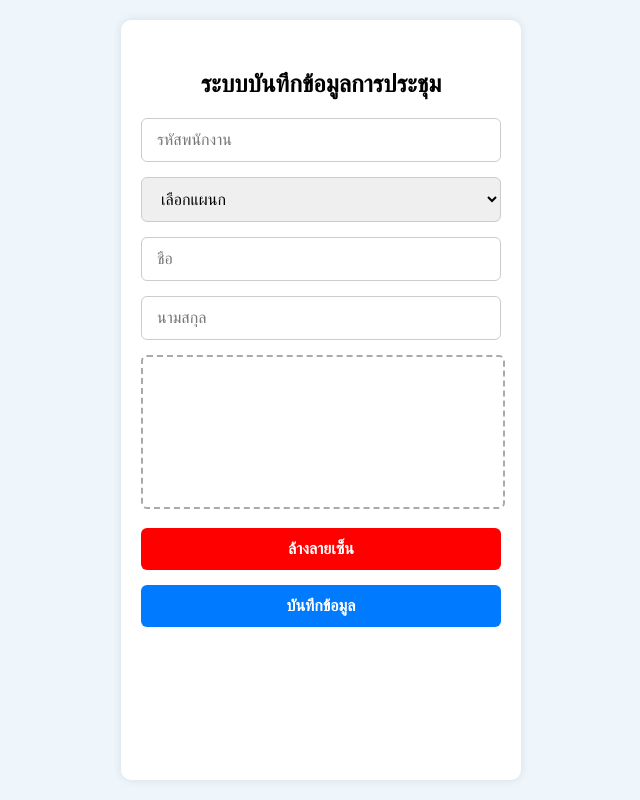
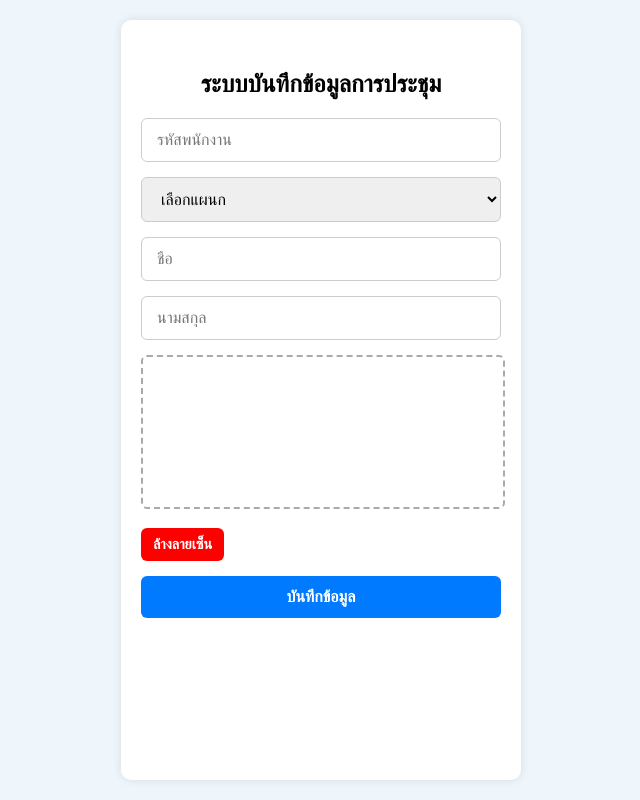
Before and after one commit to xPH4NTOMx/meeting-form, a plain HTML site: page index.html in a window 1280 px wide. Shown: the whole page, without its empty margins (319-959 px from the left). Drawn offline with Linux system fonts and the light colour scheme; some packages are replaced by stand-ins of ours; a script that the page names is missing.

Commit message:
edit btn

```diff
--- a/index.html
+++ b/index.html
@@ -62,6 +62,12 @@
       cursor: pointer;
       font-weight: bold;
     }
+    .small-btn {
+      width: auto;
+      padding: 8px 12px;
+      font-size: 0.9rem;
+      display: inline-block;
+    }
 
     /* Loading Overlay */
     #loadingOverlay {
@@ -101,7 +107,7 @@
     <input id="firstName" placeholder="ชื่อ" required />
     <input id="lastName" placeholder="นามสกุล" required />
     <canvas id="signature"></canvas>
-    <button type="button" class="btn-red" id="clearBtn">ล้างลายเซ็น</button>
+    <button type="button" class="btn-red small-btn" id="clearBtn">ล้างลายเซ็น</button>
     <button type="button" class="btn-blue" id="submitBtn">บันทึกข้อมูล</button>
   </div>
 
```
